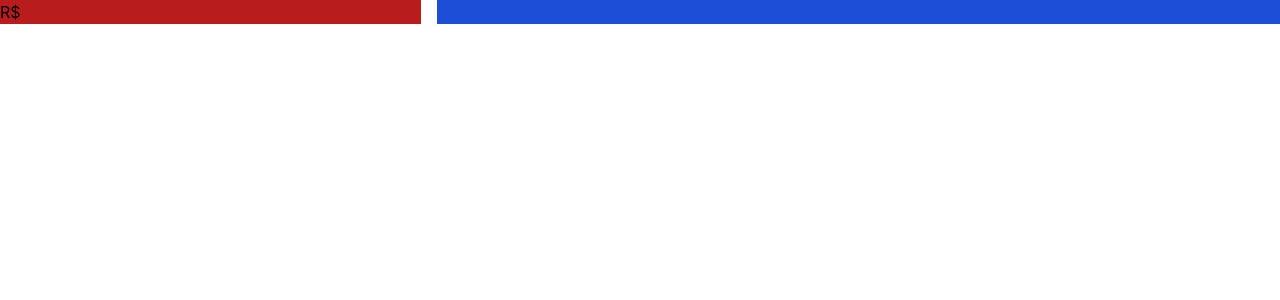
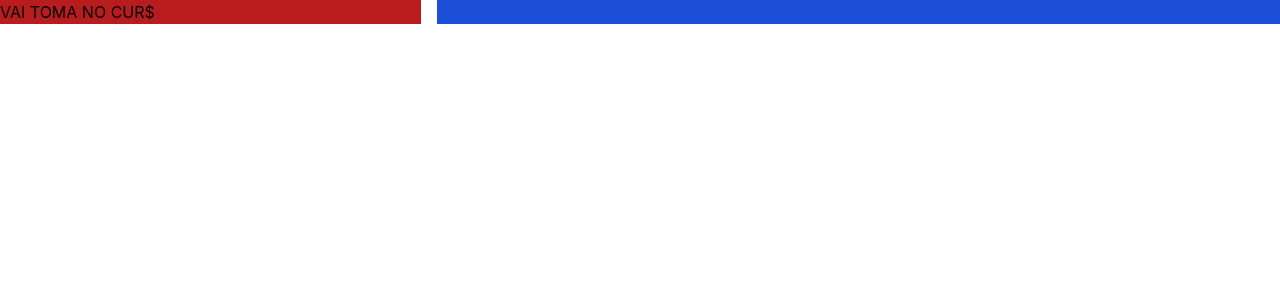
Before and after one commit to Sady09/meu-gasto, a React (Create React App) app: page / in a window 1280 px wide. Shown: the top 300 px of the page. Built offline with nearby package versions, Linux system fonts and the light colour scheme.

Commit message:
Commit test

```diff
--- a/src/pages/Home/Home.jsx
+++ b/src/pages/Home/Home.jsx
@@ -4,6 +4,7 @@ function Home() {
   return (
     <div className="flex gap-4">
       <div className="flex flex-1 bg-red-700">
+        VAI TOMA NO CU
         {/* Primeiro quadrado */}
         <div className="flex">
           <span>R$</span>
```
